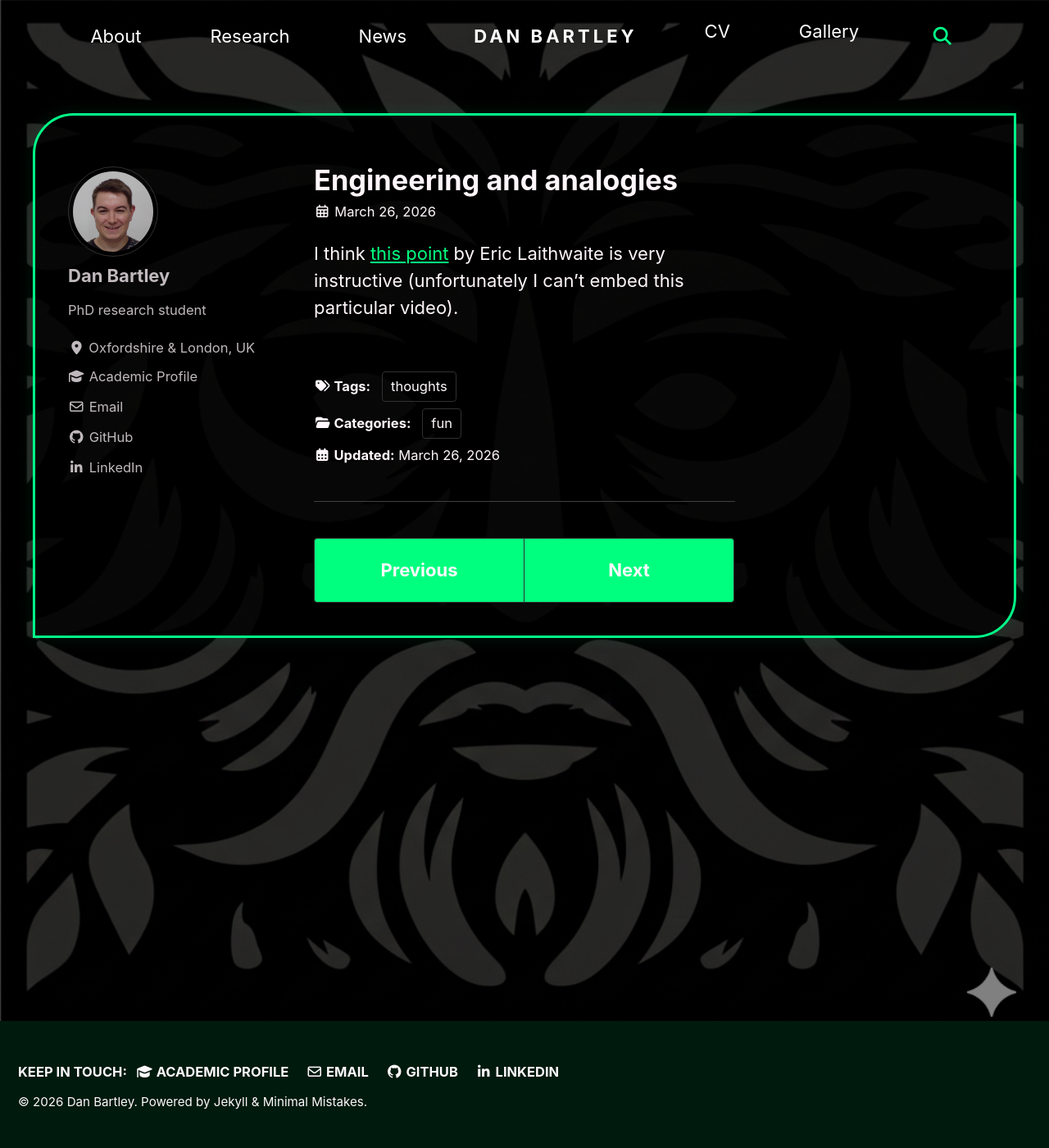
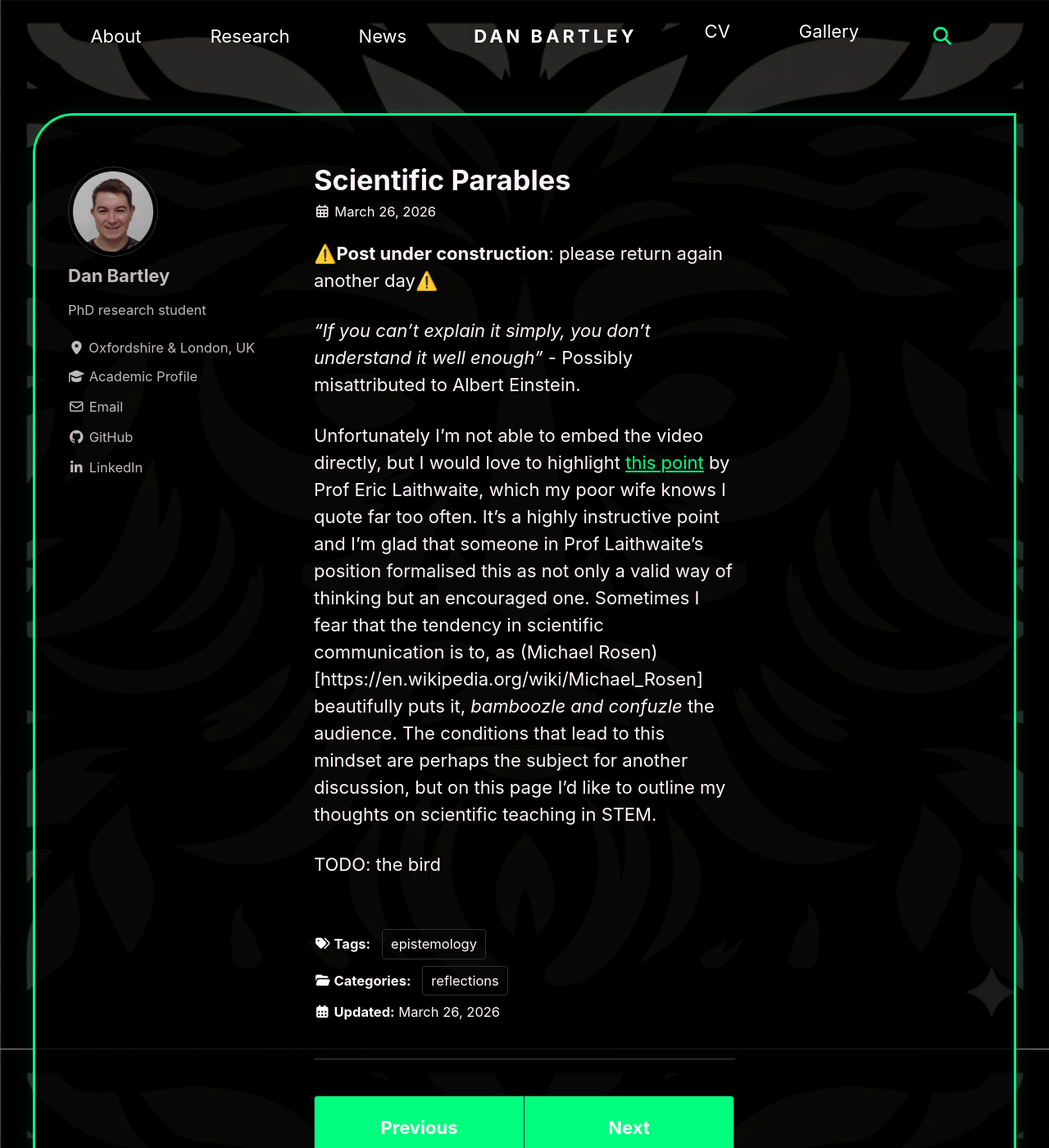
Before and after one commit to dpb-hydro/dpb-hydro.github.io, a Jekyll site: the page built from _posts/2026-03-26-laithwaite.md, in a window 1280 px wide and 1400 px high. Shown: the whole window at 82% size. Built offline with Jekyll 4.4.1, drawn with Linux system fonts in a browser that asks for light colours; cached includes are drawn as plain includes.

Commit message:
Added content to Parables post

```diff
--- a/_posts/2026-03-26-laithwaite.md
+++ b/_posts/2026-03-26-laithwaite.md
@@ -1,10 +1,16 @@
 ---
 layout: single
-title: "Engineering and analogies"
+title: "Scientific Parables"
 date: 2026-03-26 16:48:00 +0000
 last_modified_at: 2026-03-26 16:48:00 +0000
-categories: fun
-tags: thoughts
+categories: reflections
+tags: epistemology
 ---
 
-I think [this point](https://youtube.com/clip/UgkxWhD-pHAfy1hxeZLbrEOS05tq8fdbXTVa?si=lW1iyb1v_ZmIoBHl) by Eric Laithwaite is very instructive (unfortunately I can't embed this particular video).
+⚠️**Post under construction**: please return again another day⚠️
+
+*"If you can't explain it simply, you don't understand it well enough"* - Possibly misattributed to Albert Einstein.
+
+Unfortunately I'm not able to embed the video directly, but I would love to highlight [this point](https://youtube.com/clip/Ugkx0h_TQUrvBg3TiopIKHIlLCO1biL5VXn6?si=IkY3h2mcP-XfosF4) by Prof Eric Laithwaite, which my poor wife knows I quote far too often. It's a highly instructive point and I'm glad that someone in Prof Laithwaite's position formalised this as not only a valid way of thinking but an encouraged one. Sometimes I fear that the tendency in scientific communication is to, as (Michael Rosen)[https://en.wikipedia.org/wiki/Michael_Rosen] beautifully puts it, *bamboozle and confuzle* the audience. The conditions that lead to this mindset are perhaps the subject for another discussion, but on this page I'd like to outline my thoughts on scientific teaching in STEM.
+
+TODO: the bird
```
